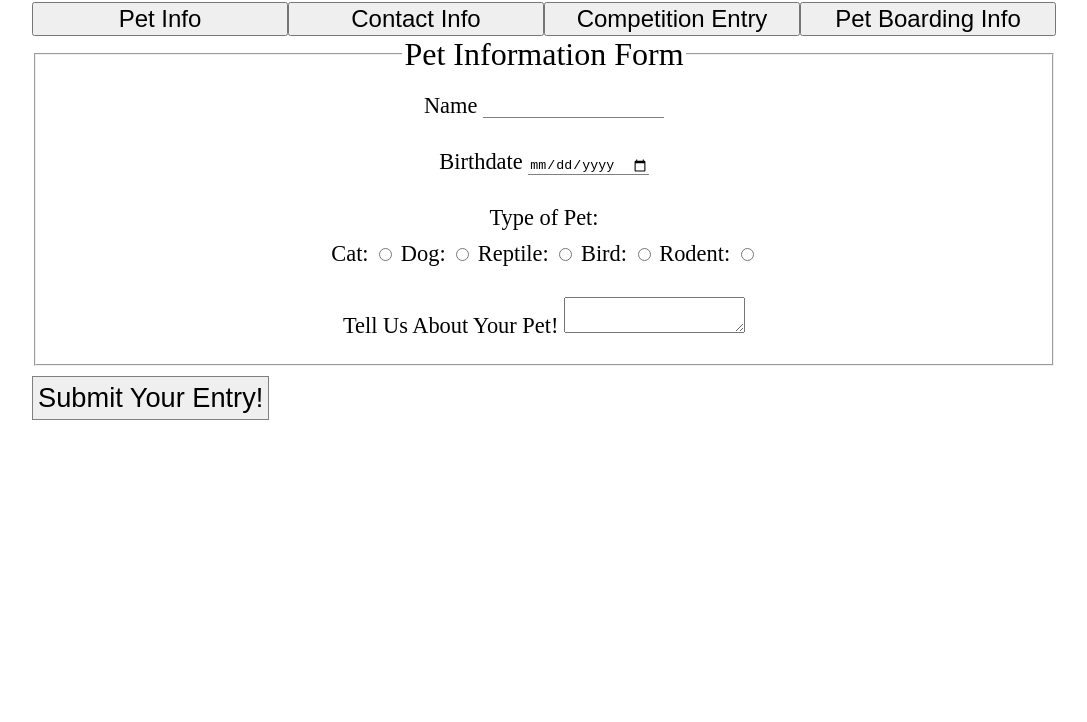
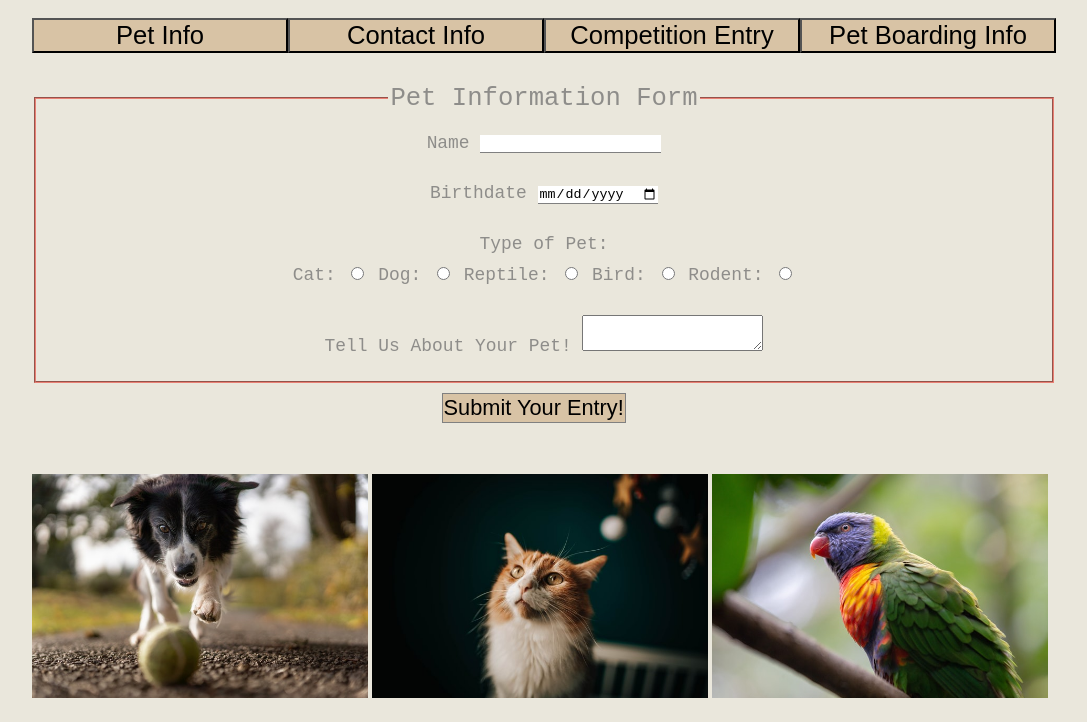
Before and after one commit to AidenEyre/Pet_Competition, a plain HTML site: page index.html in a window 1280 px wide. Shown: the part 78-800 px from the top of the page, without its empty margins (96-1183 px from the left). Drawn offline with Linux system fonts and the light colour scheme.

Commit message:
See Description
-Finished css styling for page.
-Added 3 images to body and 1 background image to header.
-Added comments to code where missing.

```diff
--- a/code.js
+++ b/code.js
@@ -1,7 +1,17 @@
-this.clicked = "petInfo";
+/*
+  JS code to handle the fieldset transitions with html buttons.
+
+   Author: Aiden Eyre
+   Date:   27 September 2020
+
+   Filename: code.js
+*/
+
+this.clicked = "petInfo"; // Placeholder of current fieldset.
 
 // I add window.onload so that the DOM can fully load before executing.
 window.onload = function () {
+  // Set up event listener for each fieldset button.
   var petInfoButton = document
     .getElementById("petInfoButton")
     .addEventListener("click", (evt) => {
@@ -26,9 +36,12 @@ window.onload = function () {
       transitions("boarding");
     });
 
+  // Function to change css styles to show a feildset transition.
   var transitions = function (clickedButton) {
     document.getElementById(this.clicked).style.transition = "all 0.6s";
     document.getElementById(this.clicked).style.transform = "scaleY(0)";
+
+    // Wait 600ms to run these functions.
     setTimeout(() => {
       document.getElementById(this.clicked).style.display = "none";
       document.getElementById(this.clicked).style.transform = "scaleY(1)";
--- a/index.html
+++ b/index.html
@@ -29,7 +29,10 @@
       <button id="boardingInfoButton">Pet Boarding Info</button>
     </nav>
 
-    <form action="">
+    <form
+      method="POST"
+      action="http://icarus.cs.weber.edu/~linda/cs2350/submit_pet1.php"
+    >
       <fieldset id="petInfo">
         <legend>Pet Information Form</legend>
         <div class="formRow">
@@ -139,7 +142,9 @@
         </div>
 
         <div class="formRow">
-          <label for="kennelSize" id="kennelNum">Size of Kennel (inches increments of 8)</label>
+          <label for="kennelSize" id="kennelNum"
+            >Size of Kennel (inches increments of 8)</label
+          >
           <input
             name="kennelSize"
             id="kennelSize"
@@ -153,8 +158,11 @@
       </fieldset>
 
       <div id="entrySubmit">
-        <input type="submit" value="Submit Your Entry!">
+        <input type="submit" value="Submit Your Entry!" />
       </div>
     </form>
+    <img src="images/dog_image.jpg" alt="Picture of a dog" />
+    <img src="images/cat_image.jpg" alt="Picture of a cat" />
+    <img src="images/birb_image.jpg" alt="Picutre of a bird" />
   </body>
 </html>
--- a/styles.css
+++ b/styles.css
@@ -9,45 +9,76 @@
    Filename: styles.css
 */
 
+/* Structural Styles */
+html {
+  background-color: #eae7dc;
+  color: #8e8d8a;
+}
+
 body {
+  font-family: Georgia, "Times New Roman", Times, serif;
   width: 80%;
   margin-left: auto;
   margin-right: auto;
 }
 
+/* Body and Header Styles */
+
+body img {
+  display: inline-block;
+  width: 32.8%;
+}
+
 header {
   width: 100%;
+  background-image: url(images/header_image.jpg);
+  background-position: 0% 60%;
 }
 
 body header h1 {
   display: flexbox;
   float: none;
+  color: black;
+  font-size: 2.2vw;
+  padding: 1% 0% 1% 20%;
 }
+
+/* Navigation Styles */
 
 nav {
   font-size: 0;
+  margin-bottom: 3%;
 }
 
 nav button {
   display: inline-block;
   width: 25%;
-    font-size: 24px;
+  font-size: 2vw;
 }
 
-#contactInfo, #boarding, #compEntry {
+/* Form Sytles */
+
+form {
+  font-family: "Courier New", Courier, monospace;
+}
+
+#contactInfo,
+#boarding,
+#compEntry {
   display: none;
 }
 
 legend {
-    font-size: 2em;
+  font-size: 2vw;
 }
 
 fieldset {
   text-align: center;
+  border-color: #e98074;
 }
 
 fieldset div {
-    font-size: 1.4em;
+  font-size: 1.4vw;
   padding: 1.5% 0;
 }
 
@@ -65,24 +96,45 @@ input {
   display: inline;
   clear: both;
   border-right: 1px solid gray;
+  background: url(/images/dog_image.jpg) 100% / cover no-repeat padding-box;
+}
+
+#compEntry {
+  background: url(/images/dog_image.jpg) 100% / cover no-repeat padding-box;
 }
 
 #entrySubmit {
-    margin: 1% 0;
+  margin: 1% auto 5% auto;
+  width: 20%;
 }
 
 #entrySubmit input {
-    padding: .5%;
-    font-size: 1.7em;
+  padding: 0.5%;
+  font-size: 1.7vw;
   border: 1px solid gray;
+}
+
+#entrySubmit input,
+button {
+  background-color: #d8c3a5;
+}
+
+#entrySubmit input:hover,
+button:hover {
+  background-color: #d8c3a5c2;
+  cursor: pointer;
 }
 
 /* Validation Styles */
 
-#ownerName:invalid, #ownerEmail:invalid, #ownerPhone:invalid {
-    background-color:rgba(255, 5, 5, 0.37);
+#ownerName:invalid,
+#ownerEmail:invalid,
+#ownerPhone:invalid {
+  background-color: rgba(255, 5, 5, 0.37);
 }
 
-#ownerName:valid, #ownerEmail:valid, #ownerPhone:valid {
-    background-color:rgba(55, 255, 5, 0.37);
+#ownerName:valid,
+#ownerEmail:valid,
+#ownerPhone:valid {
+  background-color: rgba(55, 255, 5, 0.37);
 }
```
Also changed, not shown: images/birb_image.jpg (added), images/cat_image.jpg (added), images/dog_image.jpg (added), 1 other file. Lines whose indentation alone changed are shown as unchanged.
